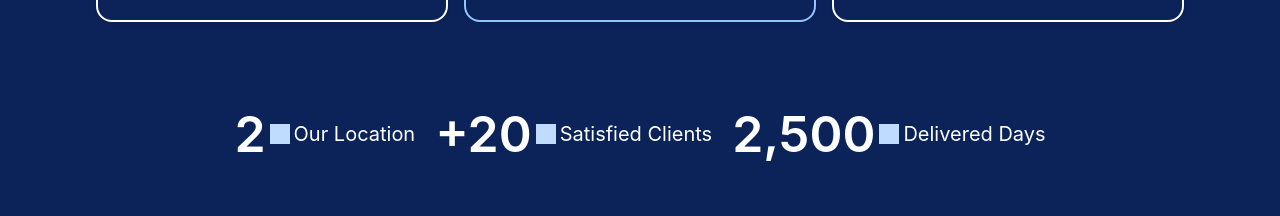
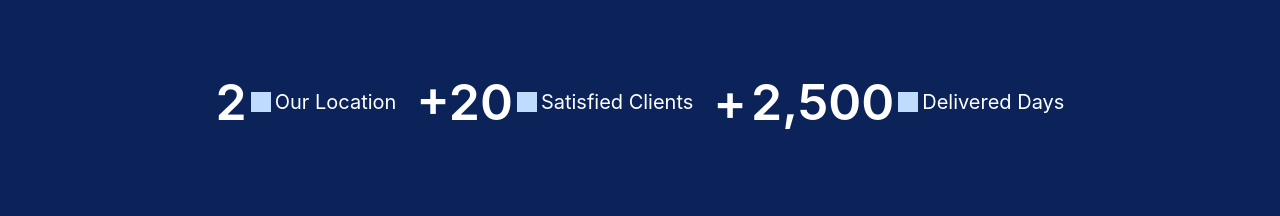
Before and after one commit to OumaimaTiguint/terabyte-web-clone, a React (Vite) app: page / in a window 1280 px wide. Shown: the part 3768-3984 px from the top of the page. Built offline with nearby package versions, Linux system fonts and the light colour scheme; a web font is replaced by a local one.

Commit message:
fixed the count and added fade animation

```diff
--- a/src/components/OfferExpCard.jsx
+++ b/src/components/OfferExpCard.jsx
@@ -27,7 +27,9 @@ const OfferExpCard = ({id, title, logo, description}) => {
 
     return (
         <ScrollTrigger onEnter={() => setIsVisible(true)} onExit={() => setIsVisible(false)}>
-            <div key={id} className={`px-5 h-full w-full pt-[4rem] pb-7 rounded-2xl shadow border-2 ${id % 2 === 0 ? 'border-blue-300' : 'border-white'} flex flex-col items-center ${isVisible ? 'fade-in-top element-to-fade-to-top' : ''}`}>
+            <div key={id}
+                 className={`px-5 h-full w-full pt-[4rem] pb-7 rounded-2xl shadow border-2 ${id % 2 === 0 ? 'border-blue-300' : 'border-white'} flex flex-col items-center ${isVisible ? 'fade-in-top element-to-fade-to-top' : ''}`}
+                 id="offerExplanation">
                 <div className='flex items-center justify-center'>
                     <img src={logo} alt={title} height="56" width="56" />
                 </div>
--- a/src/components/OfferExplanation.jsx
+++ b/src/components/OfferExplanation.jsx
@@ -1,13 +1,37 @@
-import React from 'react';
+import React, { useEffect, useState } from 'react';
+import ScrollTrigger from 'react-scroll-trigger';
 import OfferExpCard from './OfferExpCard';
 import { offerExplanationData } from '../data/offerExplanationData';
 import { countingLpcData } from '../data/countingLpcData';
 import CountUp from 'react-countup';
 
 function OfferExplanation() {
+    const [isVisible, setIsVisible] = useState(false);
+
+    const handleScroll = () => {
+        const scrollPosition = window.scrollY;
+        const element = document.getElementById('count');
+
+        if (element) {
+            const elementPosition = element.offsetTop;
+
+            if (scrollPosition > elementPosition - window.innerHeight / 2) {
+                setIsVisible(true);
+            }
+        }
+    };
+
+    useEffect(() => {
+        window.addEventListener('scroll', handleScroll);
+
+        return () => {
+            window.removeEventListener('scroll', handleScroll);
+        };
+    }, []);
+
     return (
-        <div className='relative pt-8 mx-auto flex flex-col md:flex-row sm:px-16 px-4'>
-            <div className='w-full p-4 md:p-8'>
+        <div className='relative pt-8 mx-auto flex flex-col md:flex-row'>
+            <div className='w-full sm:px-16 px-4'>
                 <h4 className='text-center sm:text-3xl xs:text-2xl text-xl font-medium leading-10 px-7 mb-20'>
                     Let’s Create good products Together, From Day 1
                 </h4>
@@ -22,15 +46,20 @@ function OfferExplanation() {
                     ))}
                 </div>
 
-                <div className='relative max-w-[67.3rem] flex flex-wrap m-auto justify-center items-center gap-5 mt-20 mb-36 element-to-fade-to-top element-to-start-counting fade-in-top'>
+                <ScrollTrigger onEnter={() => setIsVisible(true)} onExit={() => setIsVisible(false)}>
+                    <div className={`relative w-full flex flex-wrap m-auto justify-center items-center gap-5 mt-20 mb-36 ${isVisible ? 'fade-in-top element-to-fade-to-top' : ''}`}
+                         id="count">
                         {countingLpcData.map((e) => (
                             <div key={e.id} className='h-16 justify-center items-center gap-1 flex text-white'>
                                 {e.id === 2 ? (
-                                <CountUp end={e.number} duration={2} separator="," delay={0.5}>
+                                    <>
+                                        <span className='text-right sm:text-[50px] xs:text-4xl text-3xl font-semibold'>+</span>
+                                        <CountUp end={e.number} duration={2} separator="," delay={0.3}>
                                             {({ countUpRef }) => (
                                                 <h3 ref={countUpRef} className='text-right sm:text-[50px] xs:text-4xl text-3xl font-semibold'></h3>
                                             )}
                                         </CountUp>
+                                </>
                                 ) : (
                                     <h3 className='text-right sm:text-[50px] xs:text-4xl text-3xl font-semibold'>{e.number}</h3>
                                 )}
@@ -39,6 +68,7 @@ function OfferExplanation() {
                             </div>
                         ))}
                     </div>
+                </ScrollTrigger>
             </div>
         </div>
     );
--- a/src/data/countingLpcData.js
+++ b/src/data/countingLpcData.js
@@ -11,7 +11,7 @@ export const countingLpcData = [
     },
     {
         id: 2,
-        number: '+2500',
+        number: 2500,
         title: 'Delivered Days'
     }
 ];
```
Lines whose indentation alone changed are shown as unchanged.
